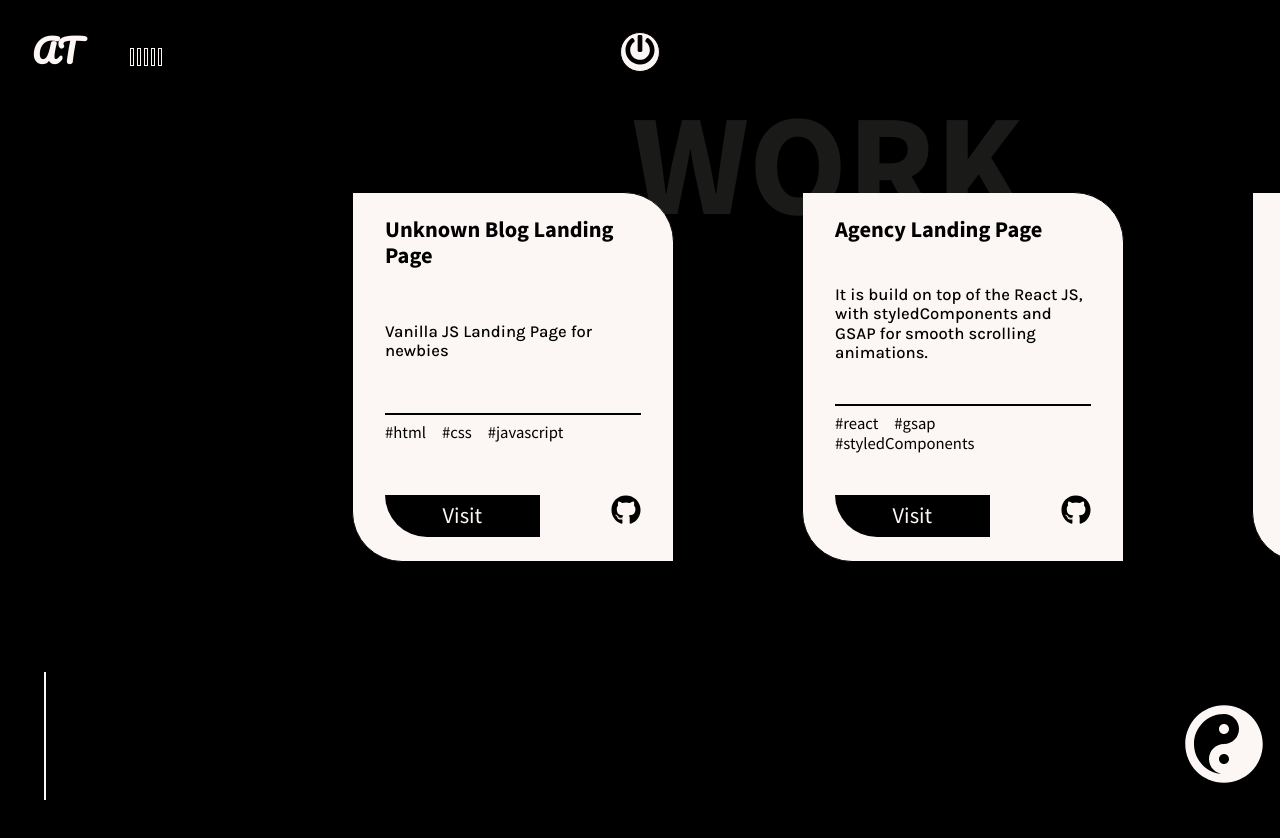
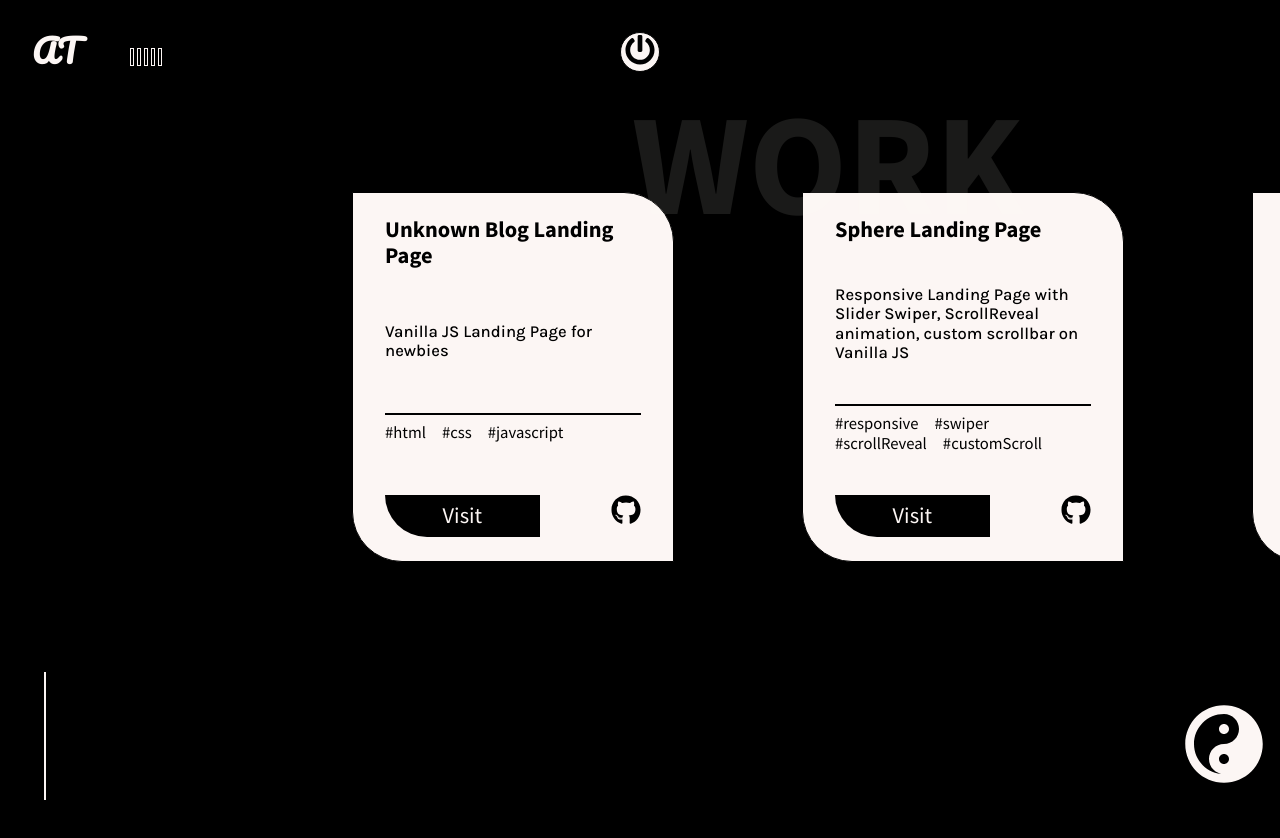
Before and after one commit to atreiko/portfolio-react, a React (Create React App) app: page /work in a window 1280 px wide. Shown: the top 838 px of the page. Built offline with nearby package versions, Linux system fonts and the light colour scheme.

Commit message:
add new in WorkData

```diff
--- a/src/data/WorkData.js
+++ b/src/data/WorkData.js
@@ -7,6 +7,15 @@ export const Work = [
 
     demo:"https://unknown-blog-eoyd4ctsz-atreiko.vercel.app/",
     github:"https://github.com/atreiko/unknown-blog"
+  },
+  {
+    id:'sphere',
+    name:"Sphere Landing Page",
+    description:"Responsive Landing Page with Slider Swiper, ScrollReveal animation, custom scrollbar on Vanilla JS",
+    tags:["responsive","swiper","scrollReveal","customScroll"],
+
+    demo:"https://sphere-three.vercel.app/#home",
+    github:"https://github.com/atreiko/sphere"
   },
   {
     id:1,
```
